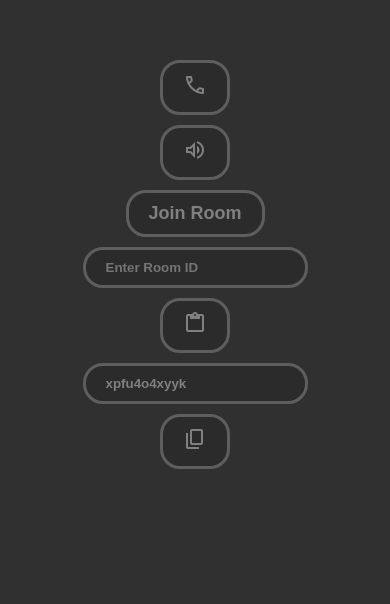
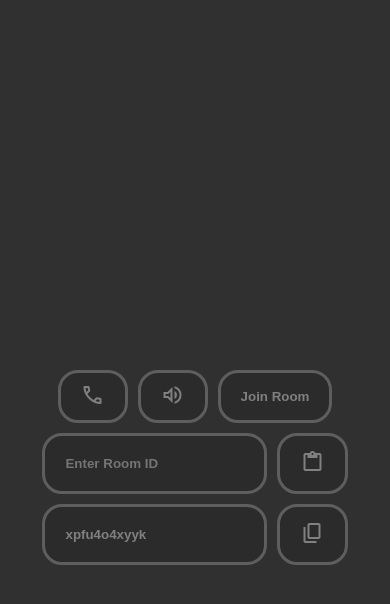
Before and after one commit to Gaurav-Janjvadiya/video-call-app, a website: page index.html in a window 390 px wide. Shown: the part 390-994 px from the top of the page. Before the commit the page ends 909 px from the top, so only its background shows below. Drawn offline with nearby package versions, Linux system fonts and the light colour scheme; no server answers.

Commit message:
Some improvements

```diff
--- a/index.css
+++ b/index.css
@@ -14,6 +14,8 @@ body {
   min-height: 100vh;
   width: 100%;
   overflow-x: hidden;
+  font-size: medium;
+  font-weight: 900;
 }
 
 button {
@@ -22,8 +24,7 @@ button {
   border-radius: 20px;
   background-color: #2b2b2b;
   color: gray;
-  padding: 10px 20px;
-  font-size: xx-large;
+  padding: 20px;
   font-weight: bolder;
   cursor: pointer;
   transition: background-color 0.3s ease;
@@ -35,7 +36,7 @@ input {
   border-radius: 20px;
   background-color: #2b2b2b;
   color: gray;
-  padding: 10px 20px;
+  padding: 20px;
   font-weight: bolder;
   transition: background-color 0.3s ease;
 }
@@ -60,10 +61,10 @@ video {
   width: 100%;
   max-width: 500px;
   height: auto;
+  aspect-ratio: 4 / 3;
   object-fit: cover;
 }
 
-/* Media Queries for Responsiveness */
 @media (max-width: 768px) {
   body {
     padding: 20px;
@@ -71,7 +72,6 @@ video {
 
   button {
     padding: 15px 30px;
-    font-size: x-large;
   }
 
   video {
@@ -80,17 +80,12 @@ video {
 }
 
 @media (max-width: 480px) {
-  .videos {
-    flex-direction: column;
-    align-items: center;
-  }
-
   button {
     padding: 10px 20px;
-    font-size: large;
   }
 
   video {
+    aspect-ratio: 1 / 1;
     max-width: 100%;
   }
 }
--- a/index.html
+++ b/index.html
@@ -15,7 +15,7 @@
       <video autoplay playsinline id="local-video" muted></video>
       <video autoplay playsinline id="remote-video"></video>
     </div>
-    <div class="videos">
+    <div class="videos btns">
       <button id="call-btn" disabled>
         <span class="material-symbols-outlined"> call </span>
       </button>
--- a/scrips.js
+++ b/scrips.js
@@ -68,7 +68,7 @@ const call = async (e) => {
       width: { ideal: 1280 },
       height: { ideal: 720 },
       frameRate: { ideal: 30 },
-      facingMode: "user", // front camera (use "environment" for back camera)
+      facingMode: "user",
     },
   });
   localVideo.srcObject = localStream;
```
